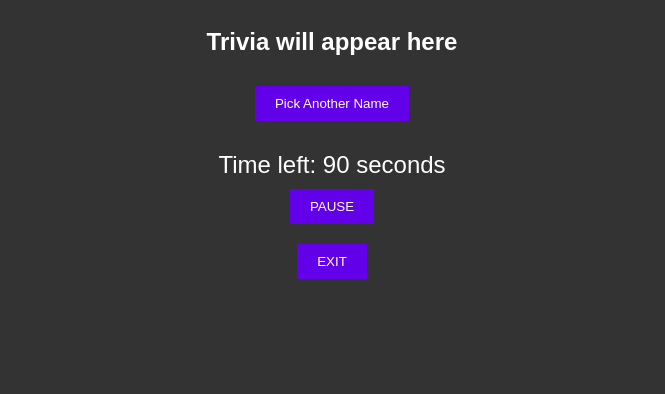
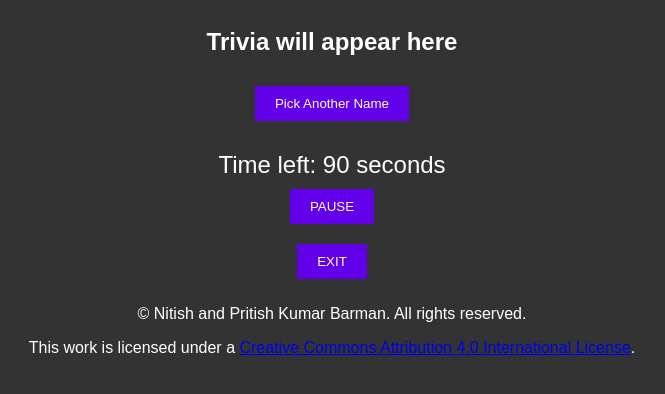
Before and after one commit to LordZitin/DumbSarachWebApp, a plain HTML site: page index.html in a window 1280 px wide. Shown: the part 206-600 px from the top of the page, without its empty margins (308-973 px from the left). Drawn offline with Linux system fonts and the light colour scheme.

Commit message:
Update index.html

```diff
--- a/index.html
+++ b/index.html
@@ -1,3 +1,9 @@
+<!--
+    Author: Nitish and Pritish Kumar Barman
+    Copyright © Year
+    License: This work is licensed under a Creative Commons Attribution 4.0 International License.
+    Link to license: https://creativecommons.org/licenses/by/4.0/
+-->
 <!DOCTYPE html>
 <html lang="en">
 <head>
@@ -115,3 +121,7 @@
   </script>
 </body>
 </html>
+<footer>
+    <p>&copy; Nitish and Pritish Kumar Barman. All rights reserved.</p>
+    <p>This work is licensed under a <a href="https://creativecommons.org/licenses/by/4.0/" target="_blank">Creative Commons Attribution 4.0 International License</a>.</p>
+</footer>
```
